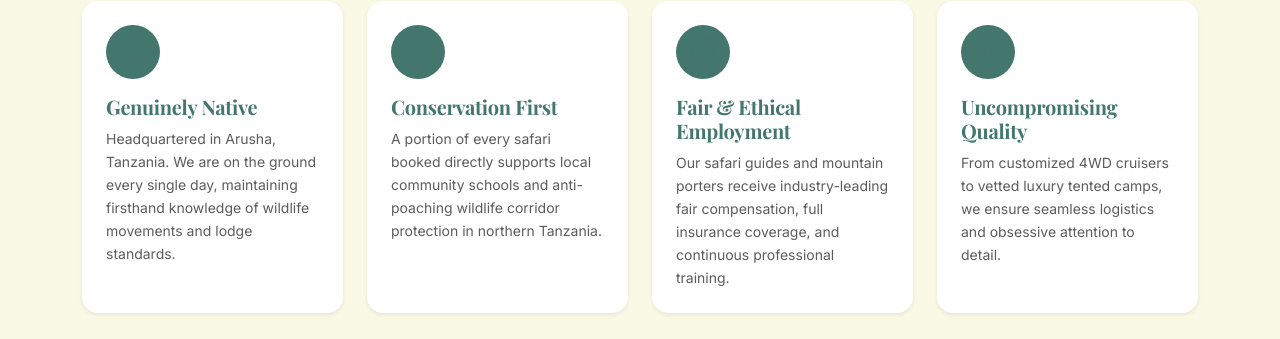
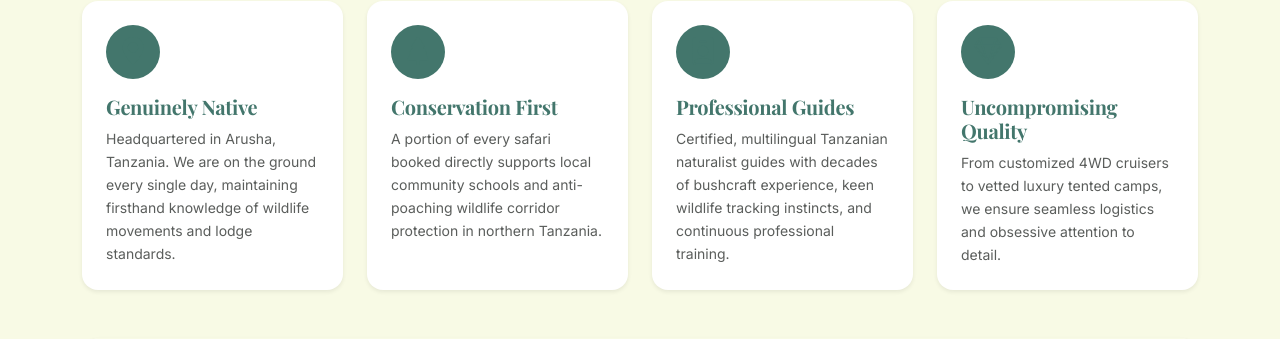
Before and after one commit to Local-fella7/safaricare, a Nuxt app: page /about-us in a window 1280 px wide. Shown: the part 801-1140 px from the top of the page. Built offline with nearby package versions, Linux system fonts and the light colour scheme; a web font is replaced by a local one.

Commit message:
feat(about): update core value pillar to Professional Guides

```diff
--- a/app/pages/about-us.vue
+++ b/app/pages/about-us.vue
@@ -16,9 +16,9 @@ const values = [
     text: 'A portion of every safari booked directly supports local community schools and anti-poaching wildlife corridor protection in northern Tanzania.'
   },
   {
-    icon: 'bi-shield-shaded',
-    title: 'Fair & Ethical Employment',
-    text: 'Our safari guides and mountain porters receive industry-leading fair compensation, full insurance coverage, and continuous professional training.'
+    icon: 'bi-person-badge-fill',
+    title: 'Professional Guides',
+    text: 'Certified, multilingual Tanzanian naturalist guides with decades of bushcraft experience, keen wildlife tracking instincts, and continuous professional training.'
   },
   {
     icon: 'bi-gem',
```
